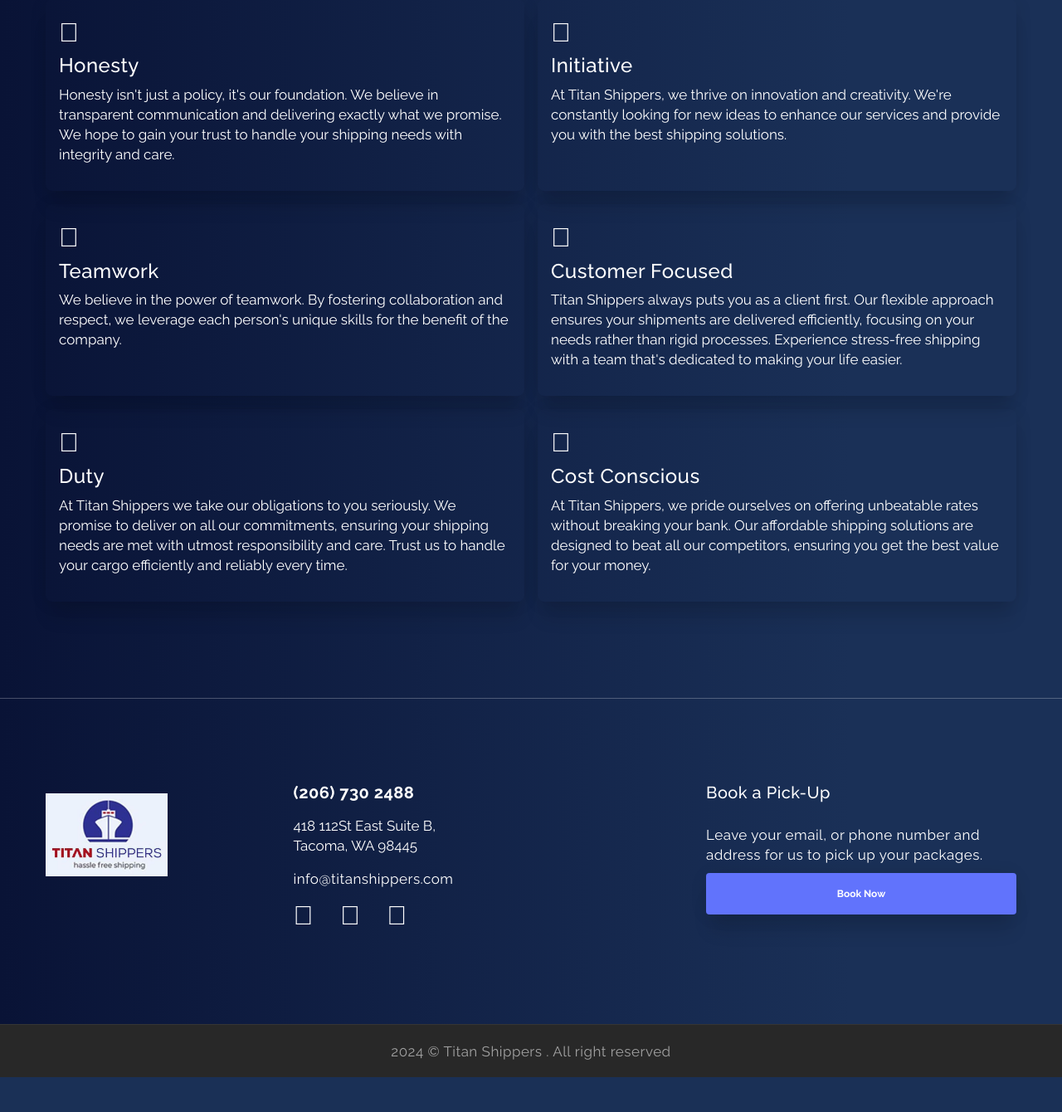
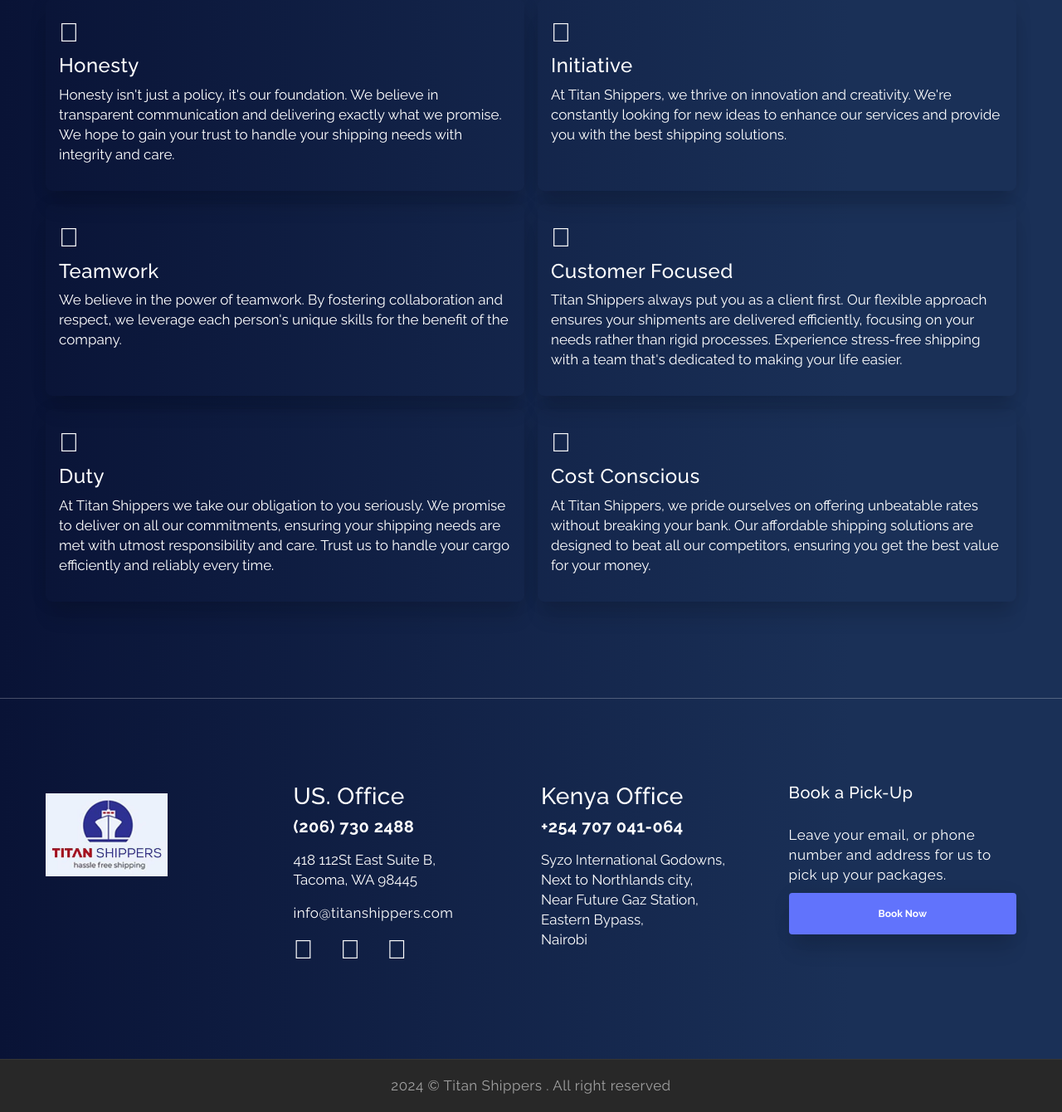
Before and after one commit to karuoro-munene/titan, a Django app: page / in a window 1280 px wide. Shown: the part 1647-2987 px from the top of the page at 83% size. Before the commit the page ends 2945 px from the top, so only its background shows below. Run offline with Django 5.2, Linux system fonts and the light colour scheme; some libraries are stand-ins or nearby versions.

Commit message:
add kenyan addr

```diff
--- a/templates/base.html
+++ b/templates/base.html
@@ -101,7 +101,7 @@
                 <li class="nav-item me-lg-0"><a class="nav-link" href="{% url 'pricing' %}">Cost Calculator</a></li>
                 <li class="nav-item me-lg-0"><a class="nav-link" href="{% url 'what-people-ship' %}">What People
                     Ship</a></li>
-{#                <li class="nav-item me-lg-0"><a class="nav-link" href="{% url 'track-package' %}">Tracking</a></li>#}
+                {#                <li class="nav-item me-lg-0"><a class="nav-link" href="{% url 'track-package' %}">Tracking</a></li>#}
                 <li class="nav-item me-lg-0"><span
                         class="nav-link btn text-capitalize bg-color-scheme" id="book-nav" data-bs-toggle="modal"
                         data-bs-target="#book-pickup">Book
@@ -126,8 +126,9 @@
                                                                             alt="footer"/></a>
                     </div>
                 </div><!-- /.col-md-3 -->
-                <div class="col-md-5 mb-5">
+                <div class="col-md-3 mb-5">
                     <div class="about-widget footer-widget ">
+                        <h3>US. Office</h3>
                         <h5 class="phone-number fw-bold mb-3"><a class="addr" target="_blank"
                                                                  href="tel://(206) 730 2488">(206) 730
                             2488</a></h5><!-- /.phone-number -->
@@ -149,8 +150,23 @@
 
                     </div>
                 </div><!-- /.col-md-3 -->
+                <div class="col-md-3 mb-5">
+                    <div class="about-widget footer-widget ">
+                        <h3>Kenya Office</h3>
+                        <h5 class="phone-number fw-bold mb-3"><a class="addr" target="_blank"
+                                                                 href="tel://+254707041064">+254 707 041-064
+                        </a></h5><!-- /.phone-number -->
+                        <p class="address mb-3"><a class="addr" target="_blank"
+                                                   href="https://maps.app.goo.gl/k4sSpgFu3Nh3mE3aA">Syzo International
+                            Godowns,<br>Next to Northlands city,<br>Near Future Gaz Station,<br>Eastern Bypass,<br> Nairobi
 
-                <div class="col-md-4 mb-5">
+                        </a>
+                        </p>
+
+                    </div>
+                </div><!-- /.col-md-3 -->
+
+                <div class="col-md-3 mb-5">
                     <div class="footer-widget subscribe-widget">
                         <div class="title">
                             <h3>Book a Pick-Up</h3>
@@ -319,15 +335,15 @@
     });
     $("#book-book").click(function () {
         let data = {
-            "email" : $("#book-email").val(),
-            "address":$("#book-address").val(),
-            "city":$("#book-city").val(),
-            "zip":$("#book-zip").val(),
-            "state":$("#states-select").find(":selected").text(),
-            "name":$("#book-name").val(),
-            "phonenumber":$("#book-phone").val(),
-            "message":$("#book-message").val(),
-            "csrfmiddlewaretoken":"{{ csrf_token }}"
+            "email": $("#book-email").val(),
+            "address": $("#book-address").val(),
+            "city": $("#book-city").val(),
+            "zip": $("#book-zip").val(),
+            "state": $("#states-select").find(":selected").text(),
+            "name": $("#book-name").val(),
+            "phonenumber": $("#book-phone").val(),
+            "message": $("#book-message").val(),
+            "csrfmiddlewaretoken": "{{ csrf_token }}"
         }
 
         $.ajax({
--- a/templates/index.html
+++ b/templates/index.html
@@ -21,7 +21,7 @@
                         <!-- /.tag-line -->
                         <h2>Our Company</h2>
                     </div><!-- /.sec-title -->
-                    <p class="thick">Titan Shippers is company Registered in Washington State. Our Offices and
+                    <p class="thick">Titan Shippers is a company Registered in Washington State. Our Offices and
                         Warehouse in the US are strategically located in Tacoma, WA, serving the larger Pacific Northwest
                         region including Washington State, Oregon, Idaho, Las Vegas, and Northern California. Our
                         Distribution Office in Nairobi serves as a perfect epicenter for delivery to all other towns in
@@ -111,7 +111,7 @@
                                 </div><!-- /.img-box -->
                                 <div class="text-box">
                                     <h4>Customer Focused</h4>
-                                    <p>Titan Shippers always puts you as a client first. Our flexible approach
+                                    <p>Titan Shippers always put you as a client first. Our flexible approach
                                         ensures your shipments are delivered efficiently, focusing on your needs rather
                                         than rigid processes. Experience stress-free shipping with a team that's
                                         dedicated to making your life easier.</p>
@@ -127,7 +127,7 @@
                                 </div><!-- /.img-box -->
                                 <div class="text-box">
                                     <h4>Duty</h4>
-                                    <p>At Titan Shippers we take our obligations to you seriously. We promise to deliver
+                                    <p>At Titan Shippers we take our obligation to you seriously. We promise to deliver
                                         on all our commitments, ensuring your shipping needs are met with utmost
                                         responsibility and care. Trust us to handle your cargo efficiently and reliably
                                         every time.</p>
```
